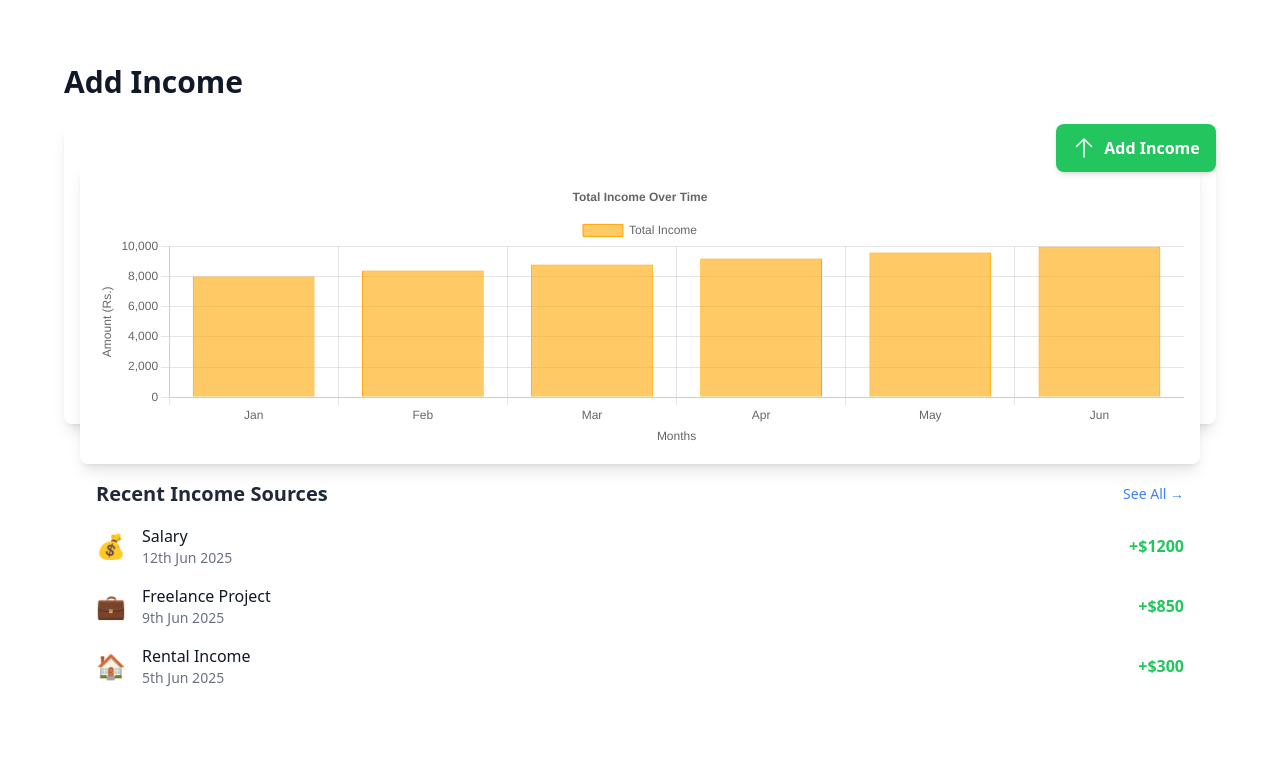
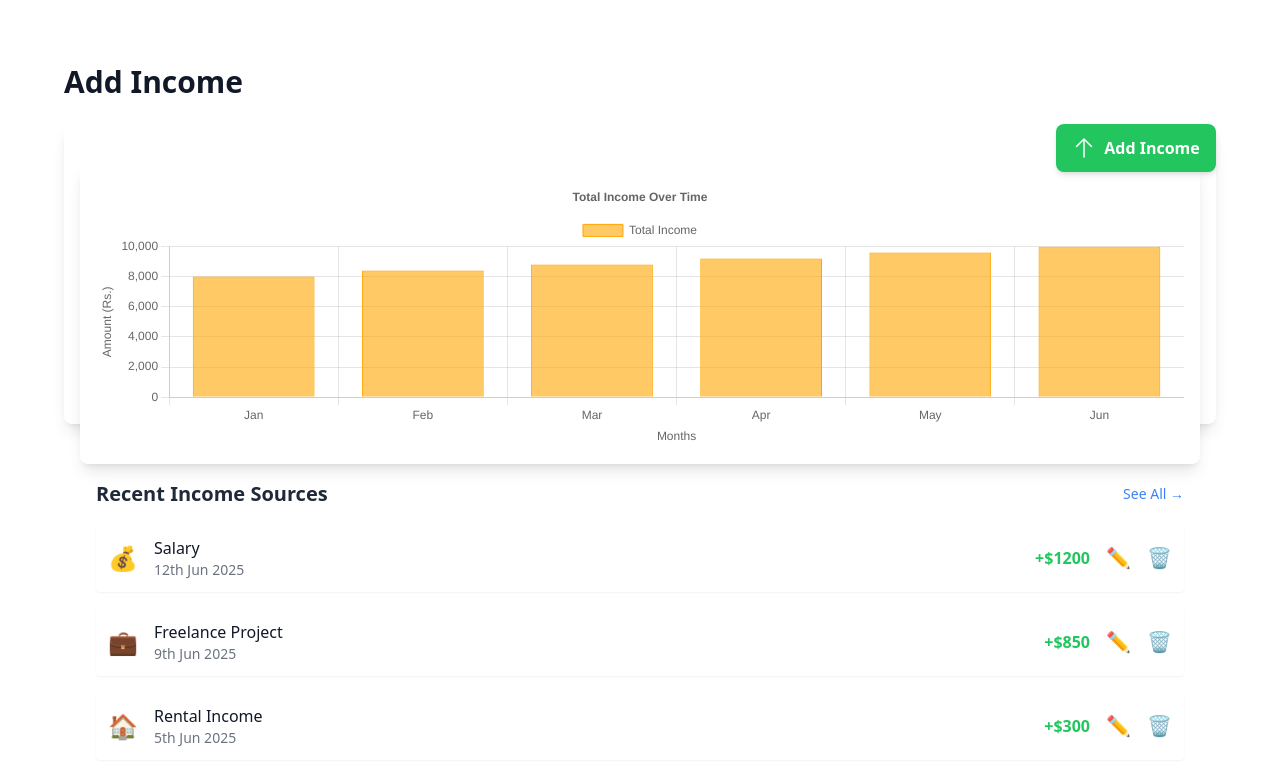
Before and after one commit to san2804/FinGuard-Updated-, a React (Create React App) app: page /income in a window 1280 px wide. Shown: the top 784 px of the page. Built offline with nearby package versions, Linux system fonts and the light colour scheme.

Commit message:
Updated components with action icons for income, expenses, and transactions

```diff
--- a/src/App.js
+++ b/src/App.js
@@ -16,7 +16,7 @@ const App = () => {
 
         <div className="max-w-7xl mx-auto px-4 sm:px-6 lg:px-8 py-8">
           <Routes>
-            <Route path="/" element={<Home />} />
+            <Route path="/home" element={<Home />} />
             <Route path="/dashboard" element={<Dashboard />} />
             <Route path="/income" element={<IncomePage />} />
             <Route path="/expense" element={<ExpensePage />} />
--- a/src/components/RecentExpenses.js
+++ b/src/components/RecentExpenses.js
@@ -53,17 +53,24 @@ const RecentExpenses = () => {
         {recentExpenses.map((expense, index) => (
           <div
             key={index}
-            className="flex items-center gap-4 bg-white p-4 rounded-lg shadow-sm border border-gray-100"
+            className="flex items-center justify-between gap-4 bg-white p-4 rounded-lg shadow-sm border border-gray-100"
           >
+            <div className="flex items-center gap-4">
               <div className="text-3xl">{expense.icon}</div>
-            <div className="flex-1">
+              <div>
                 <div className="text-sm font-medium text-gray-800">
                   {expense.description}
                 </div>
                 <div className="text-xs text-gray-500">{expense.date}</div>
               </div>
+            </div>
+            <div className="flex items-center gap-4">
               <div className={`text-sm font-semibold ${expense.color}`}>
                 {expense.amount}
+              </div>
+              {/* Action icons */}
+              <button title="Edit" className="text-blue-500 hover:text-blue-700 text-xl">✏</button>
+              <button title="Delete" className="text-red-500 hover:text-red-700 text-xl">🗑</button>
             </div>
           </div>
         ))}
--- a/src/components/RecentIncomeSources.js
+++ b/src/components/RecentIncomeSources.js
@@ -37,7 +37,7 @@ const RecentIncomeSources = () => {
       </div>
       <div className="space-y-4">
         {recentIncomeSources.map((income, index) => (
-          <div key={index} className="flex items-center justify-between">
+          <div key={index} className="flex items-center justify-between bg-white p-3 rounded shadow-sm">
             <div className="flex items-center space-x-4">
               <span className="text-2xl">{income.icon}</span>
               <div>
@@ -45,7 +45,12 @@ const RecentIncomeSources = () => {
                 <p className="text-gray-500 text-sm">{income.date}</p>
               </div>
             </div>
-            <p className={`${income.color} font-semibold`}>{income.amount}</p>
+            <div className="flex items-center space-x-4">
+              <p className={`${income.color} font-semibold`}>{income.amount}</p>
+              {/* Action icons */}
+              <button title="Edit" className="text-blue-500 hover:text-blue-700 text-xl">✏</button>
+              <button title="Delete" className="text-red-500 hover:text-red-700 text-xl">🗑</button>
+            </div>
           </div>
         ))}
       </div>
--- a/src/components/RecentTransactions.js
+++ b/src/components/RecentTransactions.js
@@ -58,7 +58,12 @@ const RecentTransactions = () => {
                 <p className="text-gray-500 text-sm">{transaction.date}</p>
               </div>
             </div>
-            <p className={`${transaction.color} font-semibold`}>{transaction.amount}</p>
+            <div className="flex items-center space-x-4">
+              <p className={`${transaction.color} font-semibold`}>{transaction.amount}</p>
+              {/* Action icons */}
+              <button title="Edit" className="text-blue-500 hover:text-blue-700 text-xl">✏</button>
+              <button title="Delete" className="text-red-500 hover:text-red-700 text-xl">🗑</button>
+            </div>
           </div>
         ))}
       </div>
```
Lines whose indentation alone changed are shown as unchanged.
